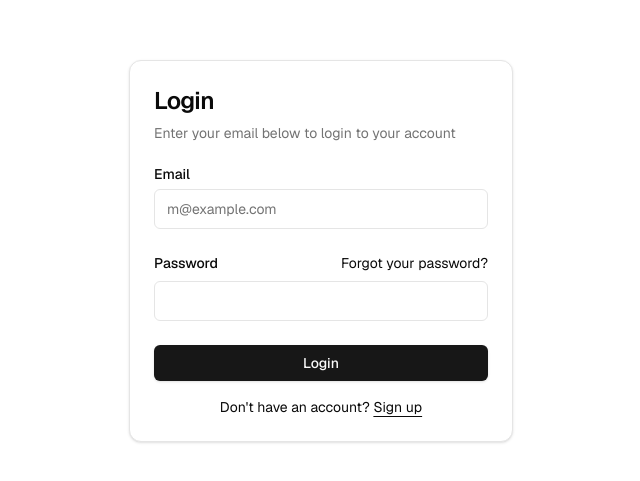
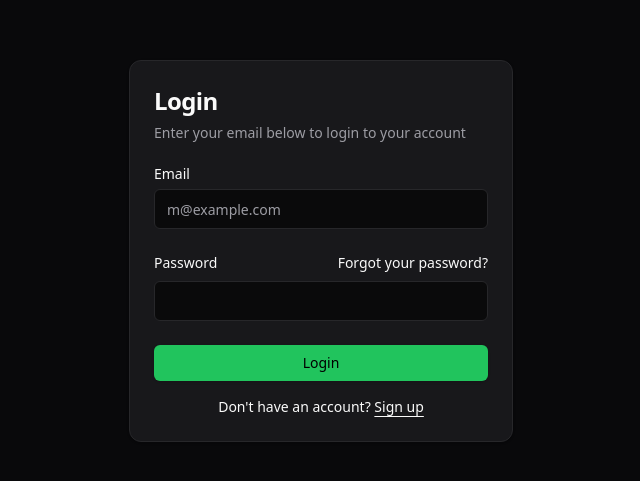
Before and after one commit to Devansh7860/StackDown, a Next.js app: page /auth/login in a window 1280 px wide. Shown: the part 149-630 px from the top of the page, without its empty margins (319-959 px from the left). Built offline with nearby package versions, Linux system fonts and the light colour scheme; no server answers.

Commit message:
chore: fix vitest config and add design token system

```diff
--- a/app/globals.css
+++ b/app/globals.css
@@ -1,60 +1,89 @@
+@import url('https://fonts.googleapis.com/css2?family=Inter:wght@400;500;600;700&display=swap');
+
 @tailwind base;
 @tailwind components;
 @tailwind utilities;
 
+/* ================================================================
+   SPENDLENS — Financial Terminal Design Tokens
+   Inspired by Bloomberg Terminal × Vercel Dashboard × Linear
+   ================================================================ */
+
 @layer base {
   :root {
-    --background: 0 0% 100%;
-    --foreground: 0 0% 3.9%;
-    --card: 0 0% 100%;
-    --card-foreground: 0 0% 3.9%;
-    --popover: 0 0% 100%;
-    --popover-foreground: 0 0% 3.9%;
-    --primary: 0 0% 9%;
-    --primary-foreground: 0 0% 98%;
-    --secondary: 0 0% 96.1%;
-    --secondary-foreground: 0 0% 9%;
-    --muted: 0 0% 96.1%;
-    --muted-foreground: 0 0% 45.1%;
-    --accent: 0 0% 96.1%;
-    --accent-foreground: 0 0% 9%;
-    --destructive: 0 84.2% 60.2%;
+    /* shadcn/ui required vars (dark mode always-on) */
+    --background: 240 6% 4%;          /* #09090B zinc-950 */
+    --foreground: 0 0% 98%;           /* #FAFAFA */
+    --card: 240 4% 10%;               /* #18181B zinc-900 */
+    --card-foreground: 0 0% 98%;
+    --popover: 240 4% 10%;
+    --popover-foreground: 0 0% 98%;
+    --primary: 142 71% 45%;           /* green-500 accent */
+    --primary-foreground: 0 0% 0%;
+    --secondary: 240 4% 16%;          /* zinc-800 */
+    --secondary-foreground: 0 0% 98%;
+    --muted: 240 4% 16%;
+    --muted-foreground: 240 4% 63%;   /* zinc-400 */
+    --accent: 240 4% 16%;
+    --accent-foreground: 0 0% 98%;
+    --destructive: 0 84% 60%;
     --destructive-foreground: 0 0% 98%;
-    --border: 0 0% 89.8%;
-    --input: 0 0% 89.8%;
-    --ring: 0 0% 3.9%;
-    --chart-1: 12 76% 61%;
-    --chart-2: 173 58% 39%;
-    --chart-3: 197 37% 24%;
-    --chart-4: 43 74% 66%;
-    --chart-5: 27 87% 67%;
+    --border: 240 4% 16%;             /* zinc-800 */
+    --input: 240 4% 16%;
+    --ring: 142 71% 45%;
     --radius: 0.5rem;
+
+    /* ── SpendLens Custom Design Tokens ── */
+
+    /* Backgrounds */
+    --bg-primary: #09090B;
+    --bg-secondary: #18181B;
+    --bg-tertiary: #27272A;
+    --bg-elevated: #3F3F46;
+
+    /* Text */
+    --text-primary: #FAFAFA;
+    --text-secondary: #A1A1AA;
+    --text-muted: #71717A;
+
+    /* Accents */
+    --accent-green: #22C55E;
+    --accent-green-bright: #4ADE80;
+    --accent-red: #EF4444;
+    --accent-amber: #F59E0B;
+    --accent-blue: #3B82F6;
+    --accent-purple: #A855F7;
+
+    /* Borders */
+    --border-default: #27272A;
+    --border-hover: #3F3F46;
+
+    /* Shadows */
+    --shadow-card: 0 0 0 1px rgba(255, 255, 255, 0.05);
+    --shadow-elevated: 0 8px 30px rgba(0, 0, 0, 0.5);
   }
+
+  /* Always dark — no light mode toggle for this product */
   .dark {
-    --background: 0 0% 3.9%;
+    --background: 240 6% 4%;
     --foreground: 0 0% 98%;
-    --card: 0 0% 3.9%;
+    --card: 240 4% 10%;
     --card-foreground: 0 0% 98%;
-    --popover: 0 0% 3.9%;
+    --popover: 240 4% 10%;
     --popover-foreground: 0 0% 98%;
-    --primary: 0 0% 98%;
-    --primary-foreground: 0 0% 9%;
-    --secondary: 0 0% 14.9%;
+    --primary: 142 71% 45%;
+    --primary-foreground: 0 0% 0%;
+    --secondary: 240 4% 16%;
     --secondary-foreground: 0 0% 98%;
-    --muted: 0 0% 14.9%;
-    --muted-foreground: 0 0% 63.9%;
-    --accent: 0 0% 14.9%;
+    --muted: 240 4% 16%;
+    --muted-foreground: 240 4% 63%;
+    --accent: 240 4% 16%;
     --accent-foreground: 0 0% 98%;
-    --destructive: 0 62.8% 30.6%;
+    --destructive: 0 62% 31%;
     --destructive-foreground: 0 0% 98%;
-    --border: 0 0% 14.9%;
-    --input: 0 0% 14.9%;
-    --ring: 0 0% 83.1%;
-    --chart-1: 220 70% 50%;
-    --chart-2: 160 60% 45%;
-    --chart-3: 30 80% 55%;
-    --chart-4: 280 65% 60%;
-    --chart-5: 340 75% 55%;
+    --border: 240 4% 16%;
+    --input: 240 4% 16%;
+    --ring: 142 71% 45%;
   }
 }
 
@@ -62,7 +91,95 @@
   * {
     @apply border-border;
   }
+
+  html {
+    color-scheme: dark;
+  }
+
   body {
-    @apply bg-background text-foreground;
+    background-color: var(--bg-primary);
+    color: var(--text-primary);
+    font-family: 'Geist', 'Inter', system-ui, sans-serif;
+    -webkit-font-smoothing: antialiased;
+    -moz-osx-font-smoothing: grayscale;
   }
 }
+
+/* ── Dot grid background pattern ── */
+.dot-grid-bg {
+  background-image: radial-gradient(circle, rgba(255, 255, 255, 0.04) 1px, transparent 1px);
+  background-size: 24px 24px;
+}
+
+/* ── Gradient text utility ── */
+.gradient-text {
+  background: linear-gradient(to bottom, #ffffff, #71717A);
+  -webkit-background-clip: text;
+  -webkit-text-fill-color: transparent;
+  background-clip: text;
+}
+
+.gradient-text-green {
+  background: linear-gradient(135deg, #4ADE80, #22C55E);
+  -webkit-background-clip: text;
+  -webkit-text-fill-color: transparent;
+  background-clip: text;
+}
+
+/* ── Glass morphism card ── */
+.glass-card {
+  background: rgba(24, 24, 27, 0.8);
+  backdrop-filter: blur(12px);
+  border: 1px solid rgba(255, 255, 255, 0.06);
+  box-shadow: var(--shadow-card);
+}
+
+/* ── Savings bar animation ── */
+.savings-bar {
+  transition: width 1s ease-out;
+}
+
+/* ── Credex CTA pulse ── */
+@keyframes credex-pulse {
+  0%, 100% { border-color: #A855F7; box-shadow: 0 0 0 0 rgba(168, 85, 247, 0.1); }
+  50% { border-color: #C084FC; box-shadow: 0 0 12px rgba(168, 85, 247, 0.25); }
+}
+
+.credex-pulse {
+  animation: credex-pulse 2.5s ease-in-out infinite;
+}
+
+/* ── Skeleton loading animation ── */
+@keyframes skeleton-shimmer {
+  0% { background-position: -200% 0; }
+  100% { background-position: 200% 0; }
+}
+
+.skeleton {
+  background: linear-gradient(
+    90deg,
+    var(--bg-tertiary) 25%,
+    var(--bg-elevated) 50%,
+    var(--bg-tertiary) 75%
+  );
+  background-size: 200% 100%;
+  animation: skeleton-shimmer 1.5s infinite;
+  border-radius: 4px;
+}
+
+/* ── Form card hover ── */
+.tool-card {
+  transition: border-color 0.2s ease, background-color 0.2s ease;
+}
+
+.tool-card:hover {
+  border-color: var(--border-hover);
+  background-color: var(--bg-tertiary);
+}
+
+/* ── Print styles for PDF export (Day 6) ── */
+@media print {
+  .no-print { display: none !important; }
+  body { background: white !important; color: black !important; }
+  .savings-number { color: #22C55E !important; }
+}
--- a/app/layout.tsx
+++ b/app/layout.tsx
@@ -1,20 +1,36 @@
 import type { Metadata } from "next";
-import { Geist } from "next/font/google";
-import { ThemeProvider } from "next-themes";
+import { Geist, Geist_Mono } from "next/font/google";
 import "./globals.css";
 
-const defaultUrl = process.env.VERCEL_URL
-  ? `https://${process.env.VERCEL_URL}`
-  : "http://localhost:3000";
+const defaultUrl = process.env.NEXT_PUBLIC_APP_URL
+  || (process.env.VERCEL_URL ? `https://${process.env.VERCEL_URL}` : "http://localhost:3000");
 
 export const metadata: Metadata = {
   metadataBase: new URL(defaultUrl),
-  title: "Next.js and Supabase Starter Kit",
-  description: "The fastest way to build apps with Next.js and Supabase",
+  title: "SpendLens — AI Spend Audit for Startups",
+  description:
+    "Find out in 3 minutes where your team is overspending on AI tools. Free, no login required. Powered by Credex.",
+  openGraph: {
+    title: "SpendLens — AI Spend Audit for Startups",
+    description: "Most startups overspend 20-40% on AI subscriptions. Find out in 3 minutes — free, no login.",
+    type: "website",
+    url: defaultUrl,
+  },
+  twitter: {
+    card: "summary_large_image",
+    title: "SpendLens — AI Spend Audit for Startups",
+    description: "Most startups overspend 20-40% on AI subscriptions. Find out in 3 minutes — free, no login.",
+  },
 };
 
 const geistSans = Geist({
   variable: "--font-geist-sans",
+  display: "swap",
+  subsets: ["latin"],
+});
+
+const geistMono = Geist_Mono({
+  variable: "--font-geist-mono",
   display: "swap",
   subsets: ["latin"],
 });
@@ -25,16 +41,11 @@ export default function RootLayout({
   children: React.ReactNode;
 }>) {
   return (
-    <html lang="en" suppressHydrationWarning>
-      <body className={`${geistSans.className} antialiased`}>
-        <ThemeProvider
-          attribute="class"
-          defaultTheme="system"
-          enableSystem
-          disableTransitionOnChange
-        >
-          {children}
-        </ThemeProvider>
+    <html lang="en" className="dark" suppressHydrationWarning>
+      <body
+        className={`${geistSans.variable} ${geistMono.variable} font-sans antialiased bg-[#09090B] text-[#FAFAFA]`}
+      >
+        {children}
       </body>
     </html>
   );
```
Also changed, not shown: vitest.config.ts (+15 -0 lines), 1 other file (tests, documents, lock files or other folders).
